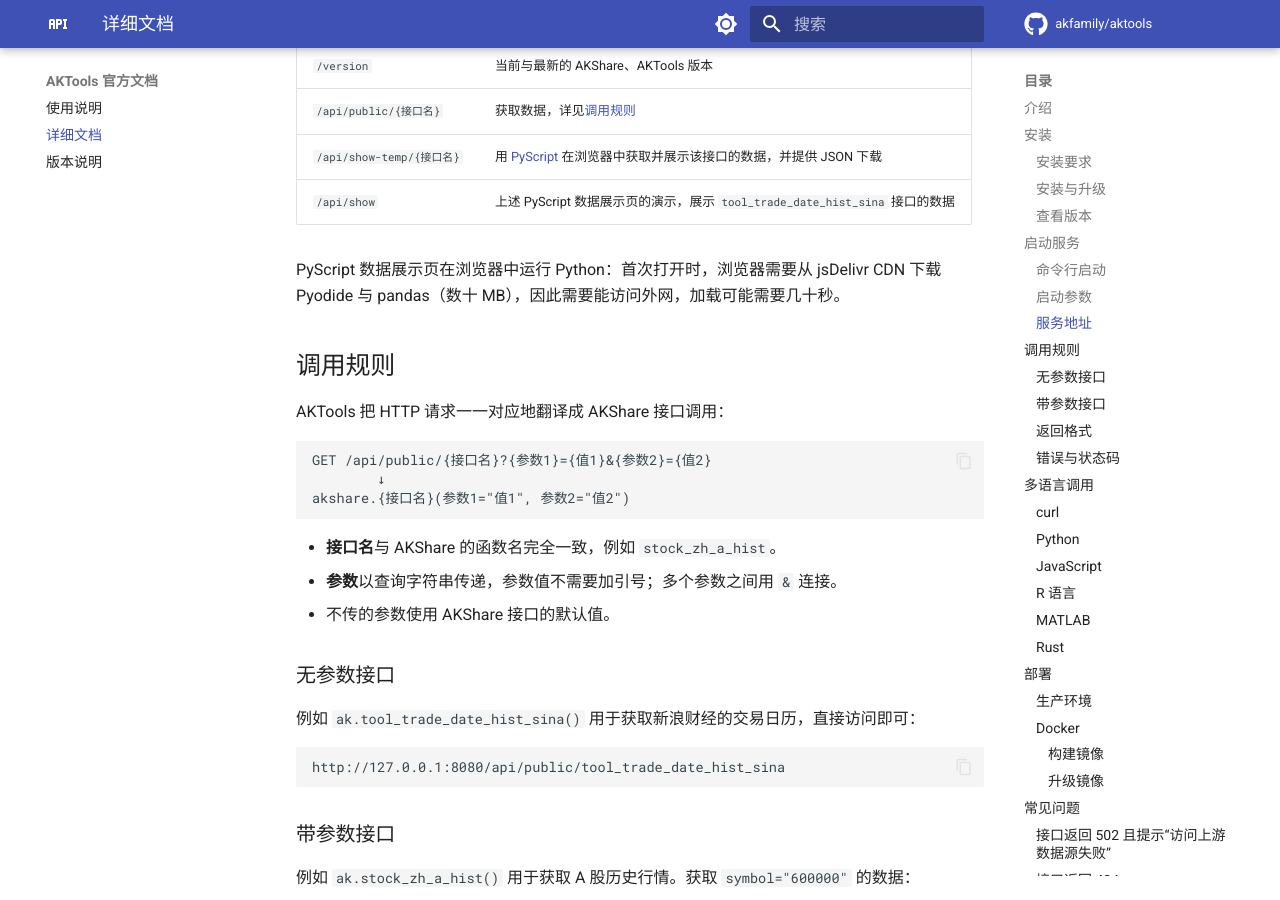
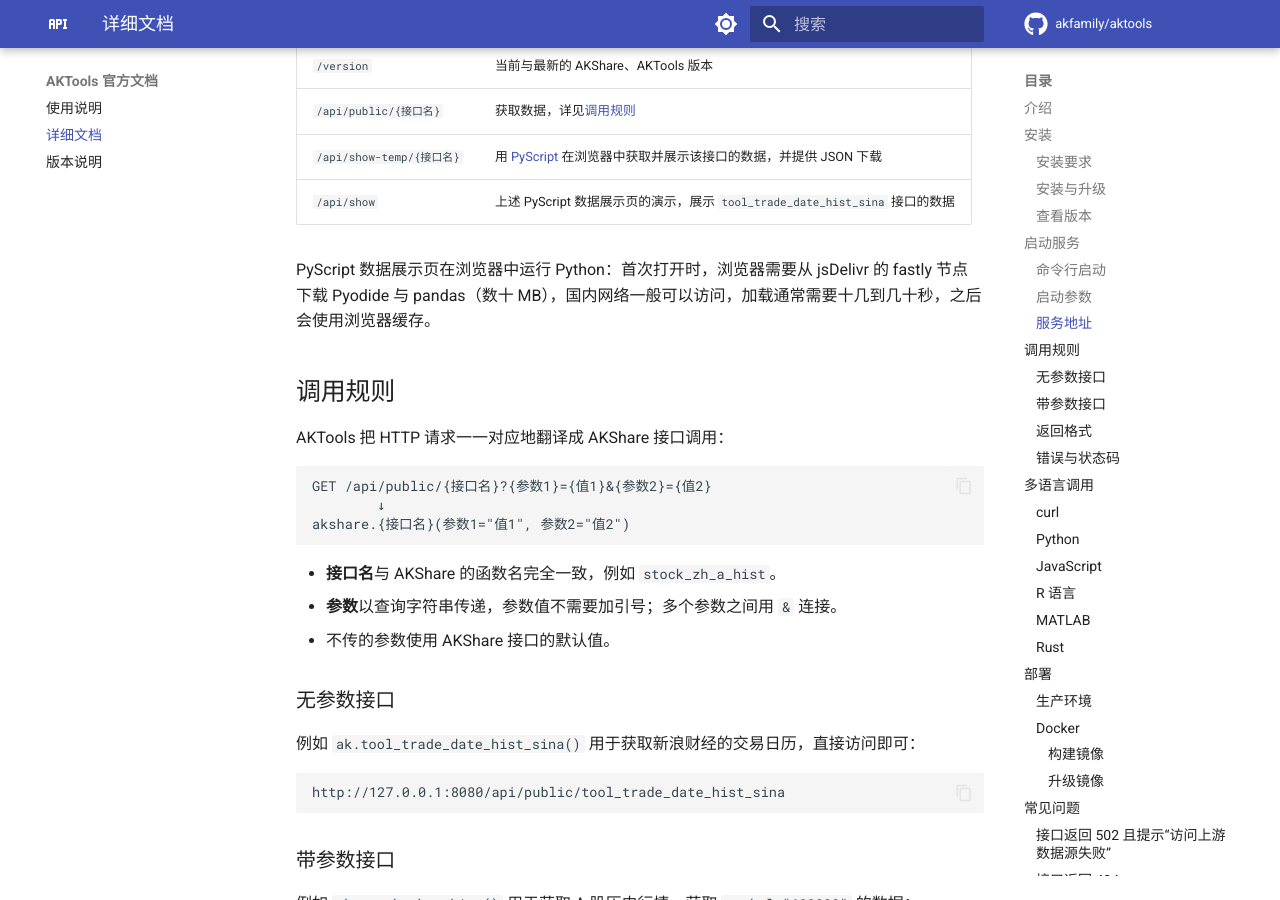
Before and after one commit to akfamily/aktools, an MkDocs documentation site: the page built from docs/aktools.md, in a window 1280 px wide and 900 px high, scrolled down 2753 px. Built offline with MkDocs 1.6.1 and Material for MkDocs 9.7.7, drawn with Linux system fonts in a browser that asks for light colours; comment, search, counter and statistics services are not loaded.

Commit message:
fix: PyScript 数据展示页改用可在国内访问的 Pyodide 节点
- PyScript 默认从 cdn.jsdelivr.net 加载 Pyodide 与 pandas，国内网络普遍无法访问，页面会一直停在“数据加载中”
- interpreter 显式指向 jsDelivr 的 fastly 节点，Pyodide 版本与 PyScript 2026.7.3 的默认值 314.0.3 保持一致
- 补充测试防止回退，并在 CLAUDE.md 中注明升级 PyScript 时须同步修改 Pyodide 版本

```diff
--- a/docs/aktools.md
+++ b/docs/aktools.md
@@ -108,7 +108,7 @@
 | `/api/show-temp/{接口名}` | 用 [PyScript](https://pyscript.net/) 在浏览器中获取并展示该接口的数据，并提供 JSON 下载 |
 | `/api/show` | 上述 PyScript 数据展示页的演示，展示 `tool_trade_date_hist_sina` 接口的数据 |
 
-PyScript 数据展示页在浏览器中运行 Python：首次打开时，浏览器需要从 jsDelivr CDN 下载 Pyodide 与 pandas（数十 MB），因此需要能访问外网，加载可能需要几十秒。
+PyScript 数据展示页在浏览器中运行 Python：首次打开时，浏览器需要从 jsDelivr 的 fastly 节点下载 Pyodide 与 pandas（数十 MB），国内网络一般可以访问，加载通常需要十几到几十秒，之后会使用浏览器缓存。
 
 ## 调用规则 {#usage}
 
```
Also changed, not shown: CLAUDE.md (+1 -0 lines), aktools/assets/html/akscript.html (+6 -1 lines), 1 other file.
